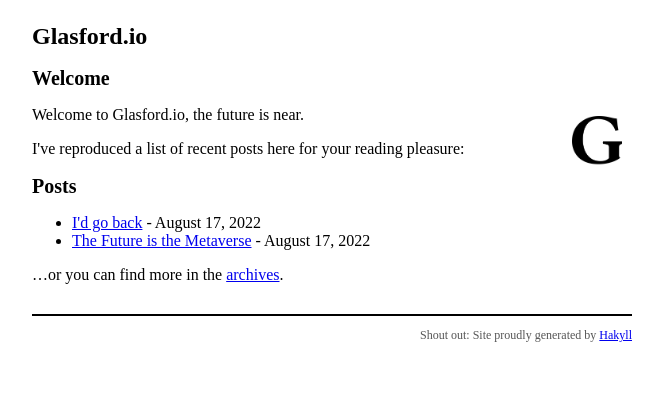
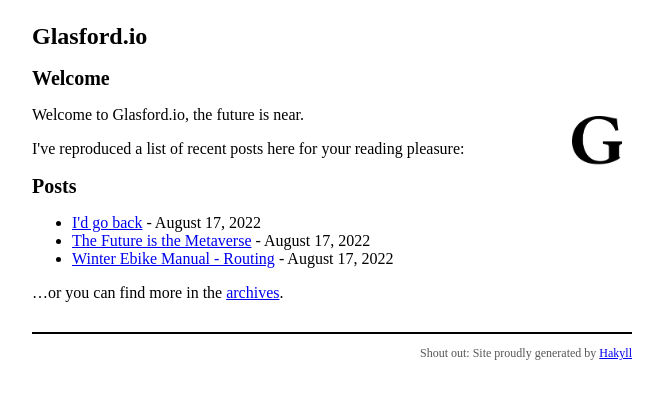
Before and after one commit to stevenglasford/blog, a plain HTML site: page docs/index.html in a window 1280 px wide. Shown: the part 54-452 px from the top of the page, without its empty margins (308-971 px from the left). Drawn offline with Linux system fonts and the light colour scheme.

Commit message:
Add new item to my blog

```diff
--- a/docs/index.html
+++ b/docs/index.html
@@ -40,6 +40,9 @@
         <li>
             <a href="./posts/2022-08-17-Future_is_Methaverse.html">The Future is the Metaverse</a> - August 17, 2022
         </li>
+        <li>
+            <a href="./posts/2023-09-03-Winter_Ebike_manual.markdown">Winter Ebike Manual - Routing</a> - August 17, 2022
+        </li>
 
 </ul>
 
```
